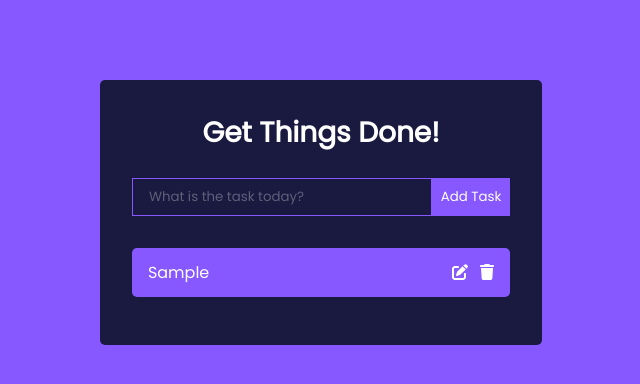
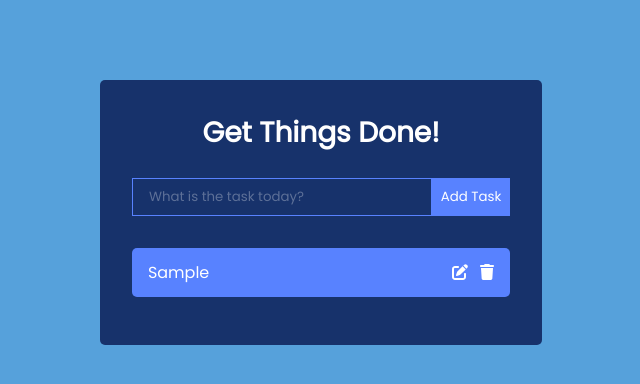
Before and after one commit to Jessical26/todolist, a React (Create React App) app in the folder todo/: page / in a window 1280 px wide. Both pictures are taken after typing "Sample" into the empty fields and a click on the button "Add Task". Shown: the top 384 px of the page, without its empty margins (319-959 px from the left). Built offline with nearby package versions, Linux system fonts and the light colour scheme.

Commit message:
change color theme

```diff
--- a/todo/package.json
+++ b/todo/package.json
@@ -1,6 +1,7 @@
 {
   "name": "todo",
   "version": "0.1.0",
+  "homepage": "https://Jessical26.github.io/todolist",
   "private": true,
   "dependencies": {
     "@fortawesome/fontawesome-svg-core": "^6.4.0",
@@ -15,6 +16,8 @@
     "web-vitals": "^2.1.4"
   },
   "scripts": {
+    "predeploy": "npm run build",
+    "deploy": "gh-pages -d build",
     "start": "react-scripts start",
     "build": "react-scripts build",
     "test": "react-scripts test",
--- a/todo/src/App.css
+++ b/todo/src/App.css
@@ -8,7 +8,7 @@
 }
 
 body {
-  background: #8758ff;
+  background: #56a1db;
   display: flex;
   justify-content: center;
   align-items: center;
@@ -25,7 +25,7 @@ h1 {
 }
 
 .TodoWrapper {
-  background: #1A1A40;
+  background: #17326b;
   margin-top: 5rem;
   padding: 2rem;
   border-radius: 5px;
@@ -38,7 +38,7 @@ h1 {
 .todo-input {
   outline: none;
   background: none;
-  border: 1px solid #8758ff;
+  border: 1px solid #5882ff;
   padding: 0.5rem 1rem;
   margin-top: 1rem;
   margin-bottom: 2rem;
@@ -51,7 +51,7 @@ h1 {
 }
 
 .todo-btn {
-  background: #8758ff;
+  background: #5882ff;
   color: #fff;
   border: none;
   padding: 0.55rem;
@@ -63,7 +63,7 @@ h1 {
   display: flex;
   justify-content: space-between;
   align-items: center;
-  background: #8758ff;
+  background: #5882ff;
   color: #fff;
   padding: 0.75rem 1rem;
   border-radius: 5px;
@@ -76,6 +76,6 @@ h1 {
 }
 
 .completed {
-  color: #c5aeff;
+  color: #99cbf3;
   text-decoration: line-through;
 }
```
